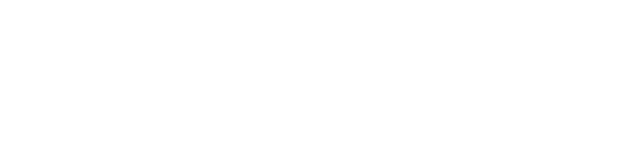
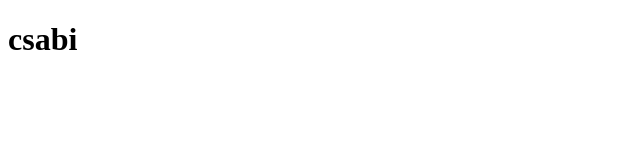
Before and after one commit to Maffiak/Programoz-s, a plain HTML site: page index.html in a window 1280 px wide. Shown: the whole page, without its empty margins (0-640 px from the left). Drawn offline with Linux system fonts and the light colour scheme.

Commit message:
második

```diff
--- a/index.html
+++ b/index.html
@@ -7,6 +7,6 @@
     <title>Document</title>
 </head>
 <body>
-
+    <h1>csabi</h1>
 </body>
 </html>
```
